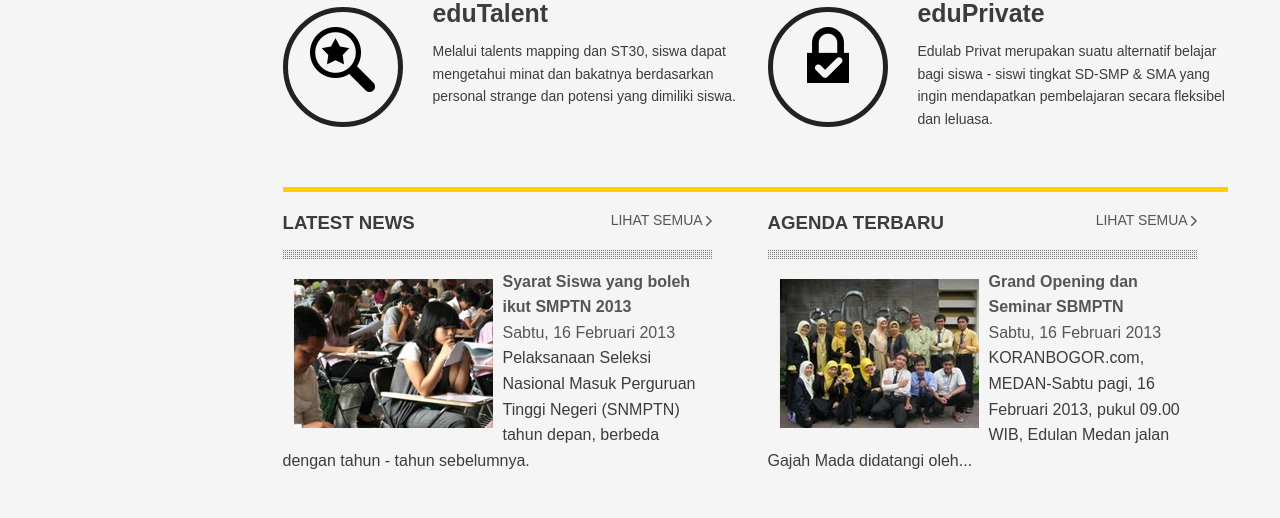
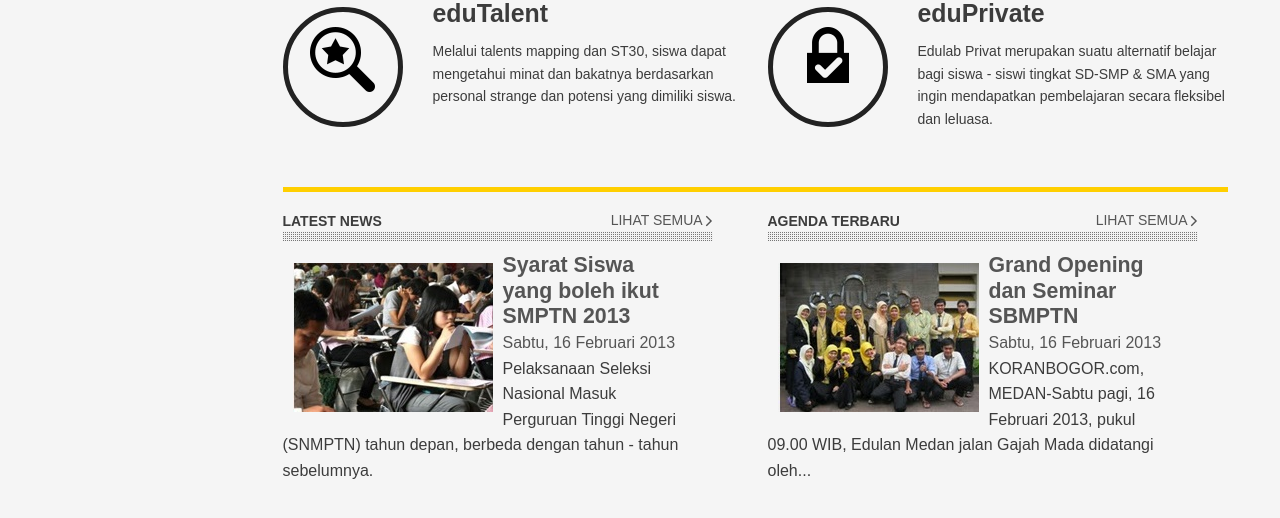
Before and after one commit to sebastianusbara/edulab-training, a website: page home.html in a window 1280 px wide. Shown: the part 2330-2848 px from the top of the page. Drawn offline with nearby package versions, Linux system fonts and the light colour scheme.

Commit message:
Fix issue #26

```diff
--- a/dev/sass/main.scss
+++ b/dev/sass/main.scss
@@ -253,8 +253,8 @@ a {
 
 .post__summary__header {
     position: relative;
-    font-size: 11px;
-    padding-bottom: 2px;
+    font-size: 14px;
+    padding-bottom: 10px;
 
     &:after {
         position: absolute;
--- a/home.html
+++ b/home.html
@@ -161,13 +161,11 @@
                     </div>
                 </div>
             </section>
-            <section class="post">
             <div class="bzg">
                 <div class="bzg_c" data-col="l6">
+                    <section class="post__summary">
+                        <h2 class="post__summary__header">LATEST NEWS</h2>
                         <article class="post__summary">
-                            <header class="post__summary__header">
-                                <h3>LATEST NEWS</h3>
-                            </header>
                             <div class="post__summary__content clearfix">
                                 <figure class="post__thumb">
                                     <a href="news-detail.html">
@@ -175,23 +173,26 @@
                                     </a>
                                 </figure>
                                 <a href="news-detail.html">
-                                    <h4 class="post__summary__title">Syarat Siswa yang boleh ikut SMPTN 2013</h4>
+                                    <h3 class="post__summary__title">
+                                        Syarat Siswa yang boleh ikut SMPTN 2013
+                                    </h3>
                                 </a>
                                 <time class="post__summary__date">Sabtu, 16 Februari 2013</time>
                                 <p>
                                     Pelaksanaan Seleksi Nasional Masuk Perguruan Tinggi Negeri (SNMPTN) tahun depan, berbeda dengan tahun - tahun sebelumnya.
                                 </p>
                             </div>
-                            <a class="post__link" href="news.html">LIHAT SEMUA
+                        </article>
+                        <a class="post__link" href="news.html">
+                            LIHAT SEMUA
                             <span class="fa fa-angle-right fa-lg"></span>
                         </a>
-                        </article>
+                    </section>
                 </div>
                 <div class="bzg_c" data-col="l6">
+                    <section class="post__summary">
+                        <h2 class="post__summary__header">AGENDA TERBARU</h2>
                         <article class="post__summary">
-                            <header class="post__summary__header">
-                                <h3>AGENDA TERBARU</h3>
-                            </header>
                             <div class="post__summary__content clearfix">
                                 <figure class="post__thumb">
                                     <a href="event-detail.html">
@@ -199,20 +200,23 @@
                                     </a>
                                 </figure>
                                 <a href="event-detail.html">
-                                    <h4 class="post__summary__title">Grand Opening dan Seminar SBMPTN</h4>
+                                    <h3 class="post__summary__title">
+                                        Grand Opening dan Seminar SBMPTN
+                                    </h3>
                                 </a>
                                 <time class="post__summary__date">Sabtu, 16 Februari 2013</time>
                                 <p>
                                     KORANBOGOR.com, MEDAN-Sabtu pagi, 16 Februari 2013, pukul 09.00 WIB, Edulan Medan jalan Gajah Mada didatangi oleh...
                                 </p>
                             </div>
-                            <a class="post__link" href="event.html">LIHAT SEMUA
+                        </article>
+                        <a class="post__link" href="event.html">
+                            LIHAT SEMUA
                             <span class="fa fa-angle-right fa-lg"></span>
                         </a>
-                        </article>
+                    </section>
                 </div>
             </div>
-            </section>
         </div>
 
         <footer class="footer">
```
Also changed, not shown: assets/css/main.css. Lines whose indentation alone changed are shown as unchanged.
